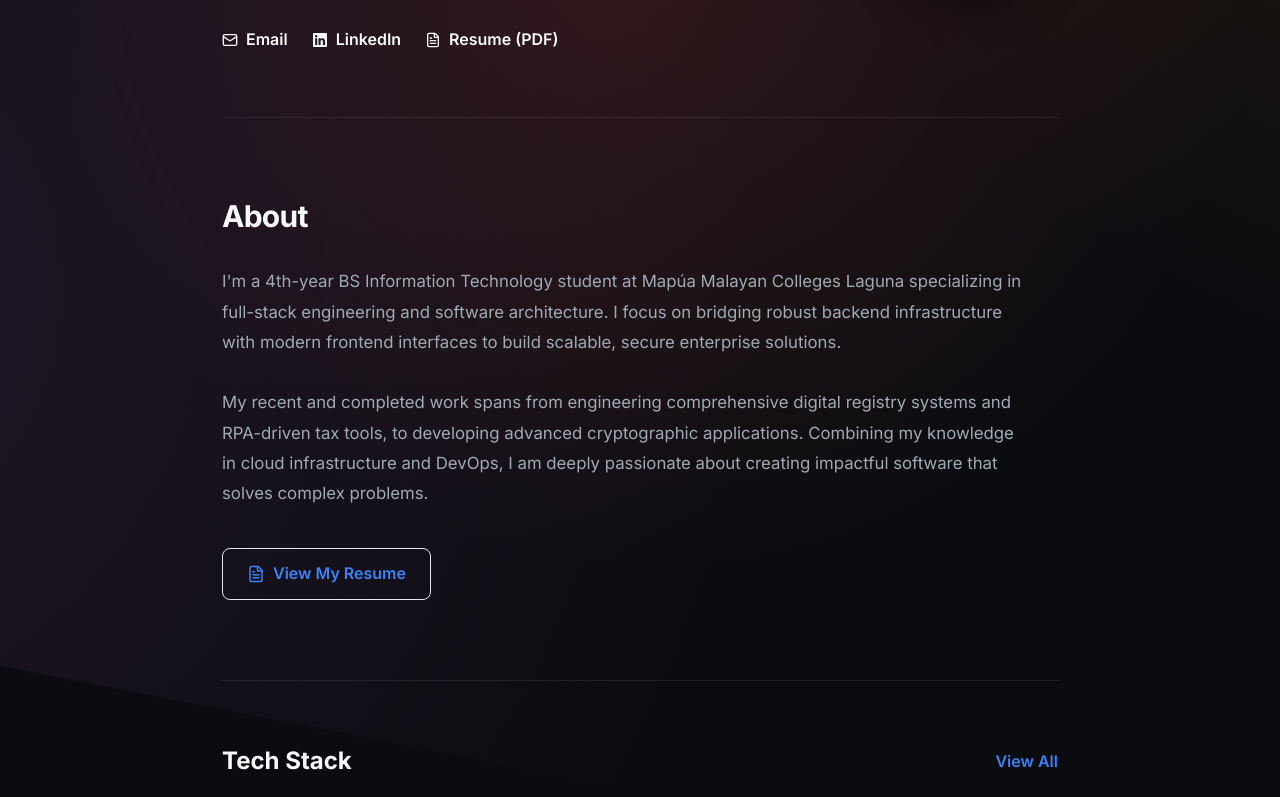
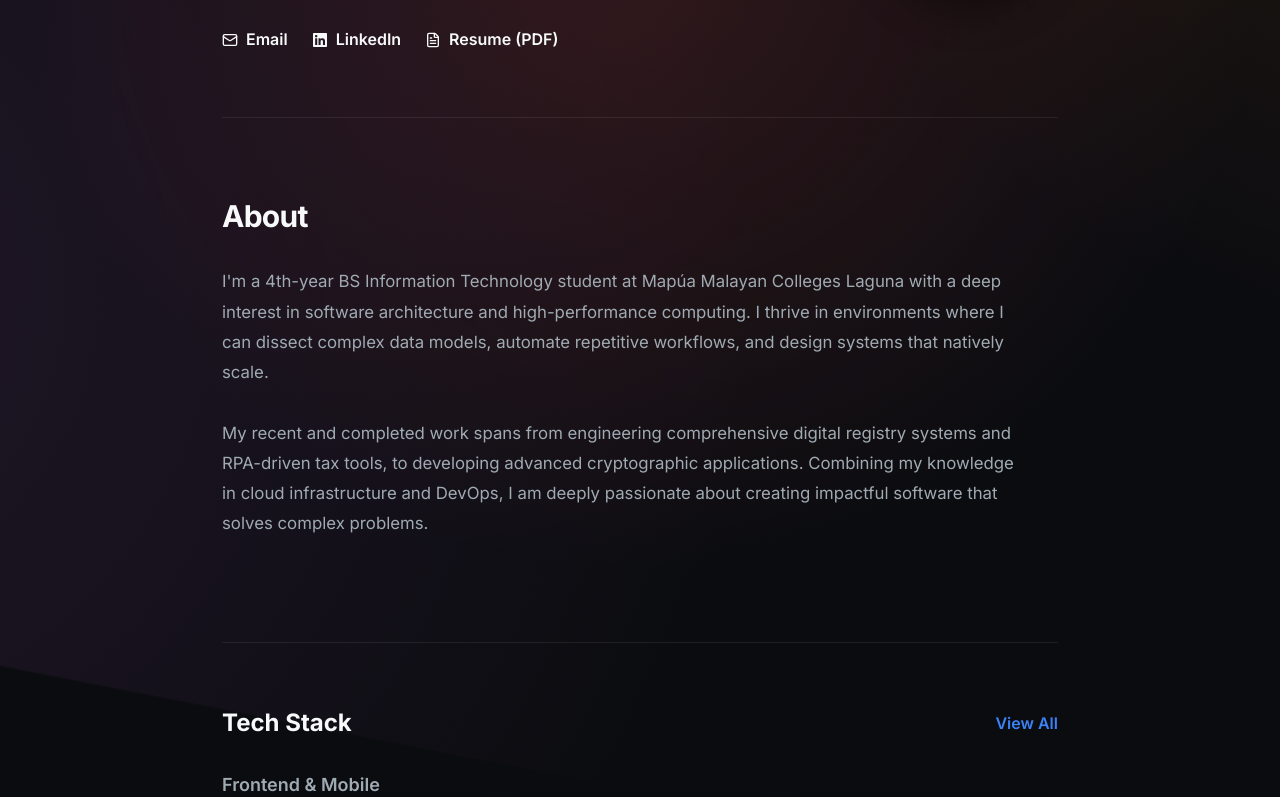
Before and after one commit to jsphemmnl/jsphemmnl.github.io, a React (Vite) app: page / in a window 1280 px wide. Shown: the part 446-1243 px from the top of the page. Built offline with nearby package versions, Linux system fonts and the light colour scheme.

Commit message:
about section change

```diff
--- a/src/components/About.tsx
+++ b/src/components/About.tsx
@@ -1,20 +1,15 @@
 import React from 'react';
-import { FileText } from 'lucide-react';
-import resumeFile from '../assets/Resume_EJPSibayan Rev 2.pdf';
 
 const About: React.FC = () => {
   return (
     <section id="about" className="py-20 border-b border-glass-border last-of-type:border-none">
       <h2 className="text-3xl font-extrabold tracking-tight mb-8 text-text-primary">About</h2>
       <div className="max-w-[800px]">
-        <p className="text-text-secondary text-[1.05rem] leading-[1.8] mb-10">
-          I'm a 4th-year BS Information Technology student at Mapúa Malayan Colleges Laguna specializing in full-stack engineering and software architecture. I focus on bridging robust backend infrastructure with modern frontend interfaces to build scalable, secure enterprise solutions.
+        <p className="text-text-secondary text-[1.05rem] leading-[1.8] mb-6">
+          I'm a 4th-year BS Information Technology student at Mapúa Malayan Colleges Laguna with a deep interest in software architecture and high-performance computing. I thrive in environments where I can dissect complex data models, automate repetitive workflows, and design systems that natively scale.
           <br /><br />
           My recent and completed work spans from engineering comprehensive digital registry systems and RPA-driven tax tools, to developing advanced cryptographic applications. Combining my knowledge in cloud infrastructure and DevOps, I am deeply passionate about creating impactful software that solves complex problems.
         </p>
-        <a href={resumeFile} download="Resume_EJPSibayan.pdf" className="inline-flex items-center gap-2 px-6 py-3 bg-accent/10 border border-accent/20 text-accent font-semibold rounded-lg transition-all duration-300 hover:bg-accent/20 hover:scale-105 active:scale-95">
-          <FileText size={18} /> View My Resume
-        </a>
       </div>
     </section>
   );
```
